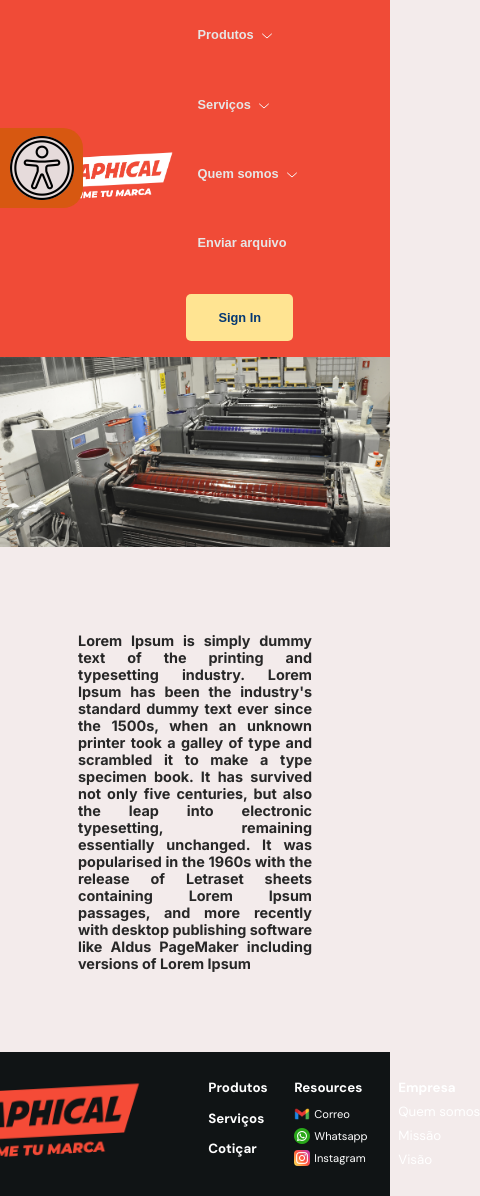
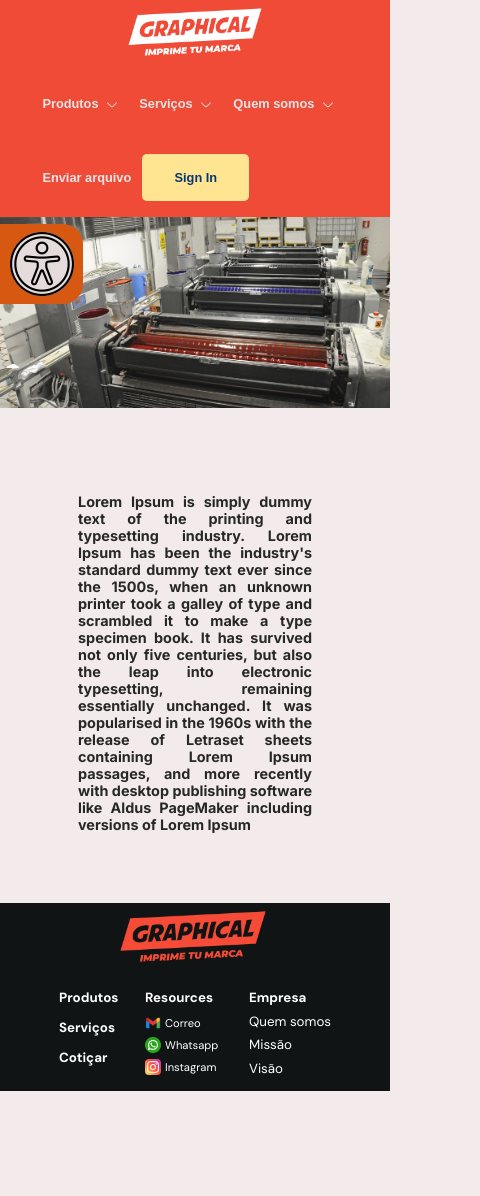
Before and after one commit to joseCarlosAndrade/graphical-services-website, a React (Create React App) app in the folder frontend/: page /#/ in a window 390 px wide. Shown: the whole page, 480 px wide, since content can reach past the window. After the commit the page ends 1091 px from the top, so only its background shows below. Built offline with nearby package versions, Linux system fonts and the light colour scheme; no server answers.

Commit message:
Mobile especifico

```diff
--- a/frontend/src/components/AccessibilityTab/accessibilitytab.css
+++ b/frontend/src/components/AccessibilityTab/accessibilitytab.css
@@ -92,3 +92,9 @@
     background-color: #FFE492;
     transform: scale(1.1);
 }
+
+@media (max-width: 574px){
+    .accessContainer {
+        top: 14rem;
+    }
+}
--- a/frontend/src/components/Footer/footer.css
+++ b/frontend/src/components/Footer/footer.css
@@ -70,3 +70,27 @@ footer {
     cursor: pointer;
     margin-top: -0.4rem;
 }
+
+@media (max-width: 574px){
+    footer {
+        position: absolute;
+        bottom: 0rem;
+        width: 100vw;
+        min-height: 9rem;
+        height: auto;
+        margin-top: auto;
+        display: grid;
+        flex-direction: row;
+        background-color: var(--footer-color);
+        align-items: center;
+        justify-content:center;
+        gap: 0vw;
+        color: white;
+    }
+
+    .footer--logo {
+        width: 10rem;
+        margin-left: 20%;
+    }
+
+}
--- a/frontend/src/components/Header/header.css
+++ b/frontend/src/components/Header/header.css
@@ -19,17 +19,12 @@ header button {
     background-color: var(--main-color);
     outline: 0;
     border: 0;
-    /* border: 2px; */
-    /* border-style: solid; */
     padding: 0.7rem;
     margin: 1rem 0.4rem;
     color: #e6e6e6;
     font-weight: bold;
-    /* font-size: 13px; */
-    /* font-size: 0.8rem; */
     width: auto;
     cursor: pointer;
-
     transition-duration: 0.3s;
     transition-timing-function: ease-in-out;
 
@@ -50,7 +45,27 @@ header button:hover {
     width: auto;
 }
 
-/* .header--navbar--button-login:hover {
-    border: 2px solid var(--button-color);
+@media (max-width: 574px){
+   header{
+    display: grid;
+    background-color: var(--main-color);
+    height: auto;
+    transition-duration: 0.3s;
+    transition-timing-function: ease-in-out;
+    place-items: center;
+   }
 
-} */
+   header button {
+    background-color: var(--main-color);
+    outline: 0;
+    border: 0;
+    padding: 0.7rem;
+    margin: 1rem 0rem;
+    color: #e6e6e6;
+    font-weight: bold;
+    width: auto;
+    cursor: pointer;
+    transition-duration: 0.3s;
+    transition-timing-function: ease-in-out;
+}
+}
--- a/frontend/src/components/sections/SectionHomepage/sectionhomepage.css
+++ b/frontend/src/components/sections/SectionHomepage/sectionhomepage.css
@@ -22,4 +22,5 @@
     color: var(--main-text-color);
     font-weight: bold;
     font-size: 0.9rem;
+    margin-bottom: 50px !important;
 }
--- a/frontend/src/components/sections/SectionLogin/sectionlogin.css
+++ b/frontend/src/components/sections/SectionLogin/sectionlogin.css
@@ -153,3 +153,16 @@
 .hide {
     display: none
 }
+
+@media (max-width: 574px){
+    .login__button {
+        margin-bottom: 30px;
+    }
+
+    .register__field__password_second_text{
+        max-width: 110px;
+        overflow: hidden;
+        text-overflow: ellipsis;
+        white-space: nowrap;
+    }
+}
--- a/frontend/src/components/sections/SectionProductsPage/sectionproductspage.css
+++ b/frontend/src/components/sections/SectionProductsPage/sectionproductspage.css
@@ -30,3 +30,16 @@ input[type="search"] {
     height: 2rem;
     border-radius: 20px;
 }
+
+@media (max-width: 574px){
+    .container--childText
+    {
+        padding-top: 5px;
+        margin: auto;
+        font-size: 1rem;
+        max-height: 250px;
+        overflow: hidden;
+        word-wrap: break-word;
+        text-overflow: ellipsis;
+    }
+}
--- a/frontend/src/components/sections/SectionServicePage/sectionservicepage.css
+++ b/frontend/src/components/sections/SectionServicePage/sectionservicepage.css
@@ -57,3 +57,42 @@
     margin-top: 2%;
     margin-bottom: -15%;
 }
+
+@media (max-width: 574px) {
+    .tittleServices {
+        display: flex;
+        justify-content: center;
+        font-style: italic;
+        font-size: 5vw;
+        margin-top: 5%;
+        margin-bottom: -35%;
+    }
+
+    .sectionServices {
+        width: 100%;
+        display: flex;
+        flex-wrap: wrap;
+        justify-content: center;
+        margin-bottom: 315px;
+    }
+
+    .container {
+        display: flex;
+        flex-direction: column;
+        width: 35vw;
+        height: 35vw;
+        background-color: #C2C2C2;
+        padding: 5px;
+        border-radius: 10px;
+        border: 1px solid;
+    }
+
+    .childButton{
+        display: flex;
+        justify-content: center;
+        padding-top: 5px;
+        margin: auto;
+        font-size: 3vw;
+        font-style: unset;
+    }
+}
--- a/frontend/src/components/sections/SectionWhoAreWe/SectionWhoAreWe.tsx
+++ b/frontend/src/components/sections/SectionWhoAreWe/SectionWhoAreWe.tsx
@@ -17,7 +17,7 @@ function SectionProductsPage ({somosFontSize}: SectionWhoAreWePageProps)
             <p className='containerText' style={{ fontSize: `${somosFontSize}rem` }}>Lorem ipsum dolor sit amet, consectetur adipiscing elit, sed do eiusmod tempor incididunt ut labore et dolore magna aliqua. Ut enim ad minim veniam, quis nostrud exercitation ullamco laboris nisi ut aliquip ex ea commodo consequat.</p>
         </article>
 
-        <article className='containerSomos'>
+        <article className='containerSomos lastContainer'>
             <p className='containerText' style={{ fontSize: `${somosFontSize}rem` }}>Lorem ipsum dolor sit amet, consectetur adipiscing elit, sed do eiusmod tempor incididunt ut labore et dolore magna aliqua. Ut enim ad minim veniam, quis nostrud exercitation ullamco laboris nisi ut aliquip ex ea commodo consequat.</p>
             <img src={caja} className='imageSomos'/>
         </article>
--- a/frontend/src/components/sections/SectionWhoAreWe/sectionwhowarewe.css
+++ b/frontend/src/components/sections/SectionWhoAreWe/sectionwhowarewe.css
@@ -34,3 +34,18 @@
     margin-top: 2%;
     margin-bottom: -15%;
 }
+
+@media (max-width: 574px) {
+    .tittleSomos{
+        display: flex;
+        justify-content: center;
+        font-style: italic;
+        font-size: 8vw;
+        margin-top: 2%;
+        margin-bottom: -50%;
+    }
+
+    .lastContainer{
+        margin-bottom: 180px;
+    }
+}
--- a/frontend/src/pages/productspage/productspage.css
+++ b/frontend/src/pages/productspage/productspage.css
@@ -33,3 +33,19 @@
     align-items: center;
     margin-bottom: 3rem;
 }
+
+@media (max-width: 574px){
+    .searchBarContainer {
+        margin-left: 10vw;
+        width: auto;
+        margin-right: 10vw;
+        border: 2px solid black;
+        display: flex;
+        border-radius: 20px;
+        flex-flow: row nowrap;
+        justify-content: center;
+        background: white;
+        align-items: center;
+        margin-bottom: 3rem;
+    }
+}
```
